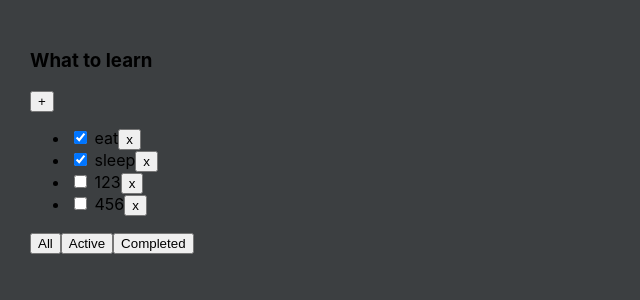
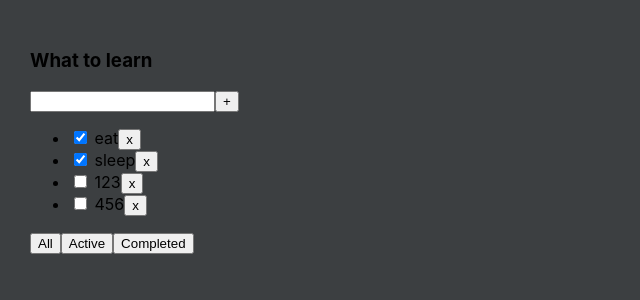
Before and after one commit to AntonChislov/it-incubator-todolist-ts, a React (Create React App) app: page / in a window 1280 px wide. Shown: the top 300 px of the page, without its empty margins (0-640 px from the left). Built offline with nearby package versions, Linux system fonts and the light colour scheme.

Commit message:
addTask, refactoring

```diff
--- a/src/App.tsx
+++ b/src/App.tsx
@@ -31,9 +31,13 @@ function App() {
         setTasks(tasks.filter( item => item.id != id))
     }
 
+    const addTask = (taskText: string) => {
+        if (taskText) setTasks([{ id: v1(), isDone: false, title: taskText }, ...tasks])
+    }
+
     return (
         <div className="App">
-            <TodoList tasks={tasksForTodoList} title={'What to learn'} deleteTask={deleteTask} setFilterTasks={setFilterTasks}/>
+            <TodoList addTask={addTask} tasks={tasksForTodoList} title={'What to learn'} deleteTask={deleteTask} setFilterTasks={setFilterTasks}/>
         </div>
     );
 }
--- a/src/TodoList.tsx
+++ b/src/TodoList.tsx
@@ -1,4 +1,4 @@
-import React, {useState} from 'react';
+import React, {ChangeEvent, KeyboardEvent, useState} from 'react';
 import './App.css';
 import {FilterValueType, TasksType} from "./App";
 
@@ -7,18 +7,35 @@ interface TodoListPropsType {
     tasks: Array<TasksType>
     deleteTask: (id: string) => void
     setFilterTasks: (value: FilterValueType) => void
+    addTask: (taskText: string) => void
 }
 
-export const TodoList: React.FC<TodoListPropsType> = ({title, tasks, deleteTask, setFilterTasks}) => {
+export const TodoList: React.FC<TodoListPropsType> = ({addTask, title, tasks, deleteTask, setFilterTasks}) => {
 
     const [taskText, setTaskText] = useState('')
+
+    const onChangeInputText = (event: ChangeEvent<HTMLInputElement>) => {
+        setTaskText(event.target.value)
+    }
+
+    const onKeyPressEnter = (event: KeyboardEvent<HTMLInputElement>) => {
+        if (event.code === 'Enter') {
+            addTask(taskText)
+            setTaskText('')
+        }
+    }
+
+    const onClickAddTask = () => {
+        addTask(taskText)
+        setTaskText('')
+    }
 
     return (
         <div>
             <h3>{title}</h3>
             <div>
-                {/*<textarea onChange={() => setTaskText((event ) => event.target.value)} value={taskText}/>*/}
-                <button >+</button>
+                <input onChange={onChangeInputText} value={taskText} onKeyPress={onKeyPressEnter}/>
+                <button onClick={onClickAddTask}>+</button>
             </div>
             <ul>
                 {tasks.map(el => <li key={el.id}><input type="checkbox" checked={el.isDone}/> <span>{el.title}</span>
```
